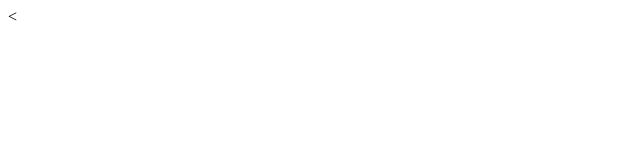
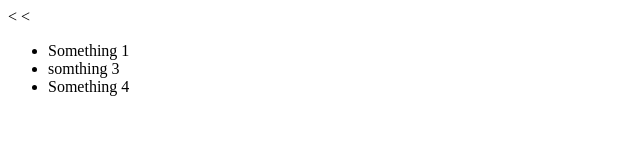
Before and after one commit to davidberu/git_test, a plain HTML site: page index.html in a window 1280 px wide. Shown: the whole page, without its empty margins (0-640 px from the left). Drawn offline with Linux system fonts and the light colour scheme.

Commit message:
modified index.html

```diff
--- a/index.html
+++ b/index.html
@@ -5,6 +5,11 @@
     <title>test Of Git hub</title>
   </head>
   <body>
-
+      <<ul>
+        <li>Something 1</li>
+        <li>somthing 3</li>
+        <li>Something 4</li>
+          <Lorem ipsum dolor sit amet, consectetur adipisicing elit, sed do eiusmod tempor incididunt ut labore et dolore magna aliqua. Ut enim ad minim veniam, quis nostrud exercitation ullamco laboris nisi ut aliquip ex ea commodo consequat. Duis aute irure dolor in reprehenderit in voluptate velit esse cillum dolore eu fugiat nulla pariatur. Excepteur sint occaecat cupidatat non proident, sunt in culpa qui officia deserunt mollit anim id est laborumi
+      </ul>
   </body>
 </html>
```
Also changed, not shown: test.html (added, +10 -0 lines).
